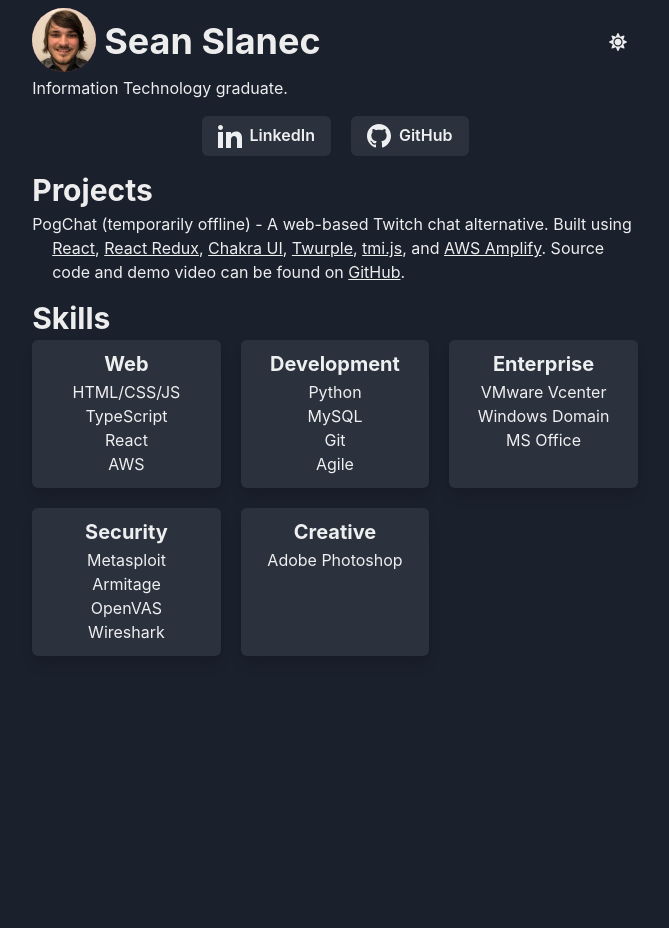
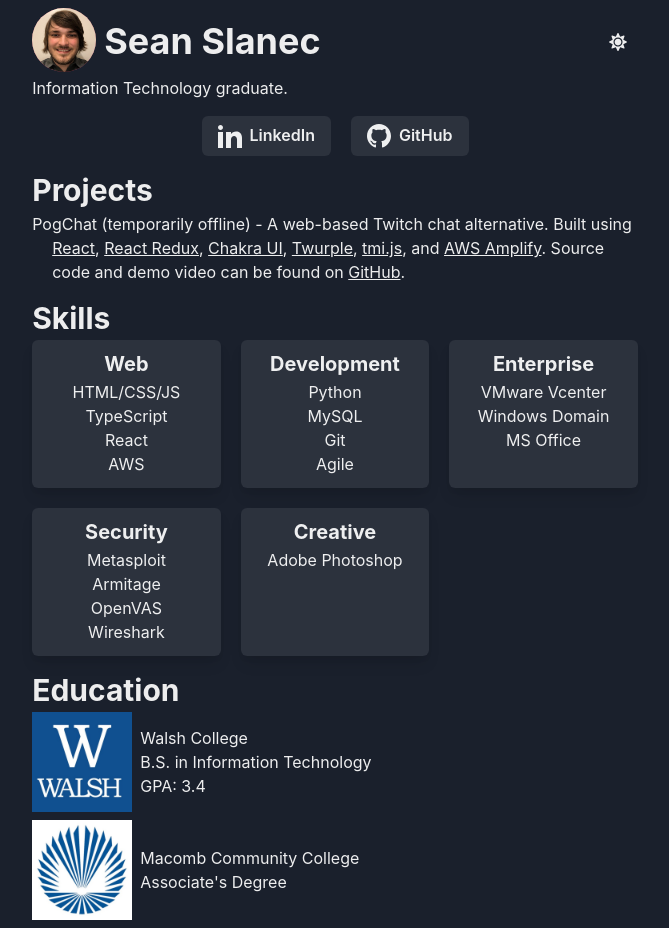
Before and after one commit to sslanec/portfolio, a React (Create React App) app: page / in a window 1280 px wide. Shown: the whole page, without its empty margins (305-974 px from the left). Before the commit the page ends 800 px from the top, so only its background shows below. Built offline with nearby package versions, Linux system fonts and the light colour scheme.

Commit message:
Added Education section

```diff
--- a/src/App.tsx
+++ b/src/App.tsx
@@ -8,10 +8,13 @@
   Link,
   SimpleGrid,
   Text,
+  Box,
 } from "@chakra-ui/react";
 import { ColorModeSwitcher } from "./components/ColorModeSwitcher";
 import { Card } from "./components/Card";
 import avatarPic from "./assets/avatar.jpg";
+import macombLogo from "./assets/macomb.jpg";
+import walshLogo from "./assets/walsh.jpg";
 import { LinkedInButton, GitHubButton } from "./components/Buttons";
 import theme from "./theme";
 
@@ -134,6 +137,41 @@
             <Text>Adobe Photoshop</Text>
           </Card>
         </SimpleGrid>
+
+        <Heading size="lg" paddingTop={4} paddingBottom={1}>
+          Education
+        </Heading>
+        <Flex
+          justifyContent="space-between"
+          alignItems="center"
+          paddingBottom={2}
+        >
+          <Box width={100} height="auto">
+            <img
+              src={walshLogo}
+              alt="Walsh College logo"
+              title="Walsh College logo"
+            />
+          </Box>
+          <Text flexGrow={1} paddingLeft={2}>
+            Walsh College <br />
+            B.S. in Information Technology <br />
+            GPA: 3.4
+          </Text>
+        </Flex>
+        <Flex justifyContent="space-between" alignItems="center">
+          <Box width={100} height="auto">
+            <img
+              src={macombLogo}
+              alt="Walsh College logo"
+              title="Walsh College logo"
+            />
+          </Box>
+          <Text flexGrow={1} paddingLeft={2}>
+            Macomb Community College <br />
+            Associate's Degree <br />
+          </Text>
+        </Flex>
       </Container>
     </ChakraProvider>
   );
```
Also changed, not shown: src/assets/macomb.jpg (added), src/assets/walsh.jpg (added).
